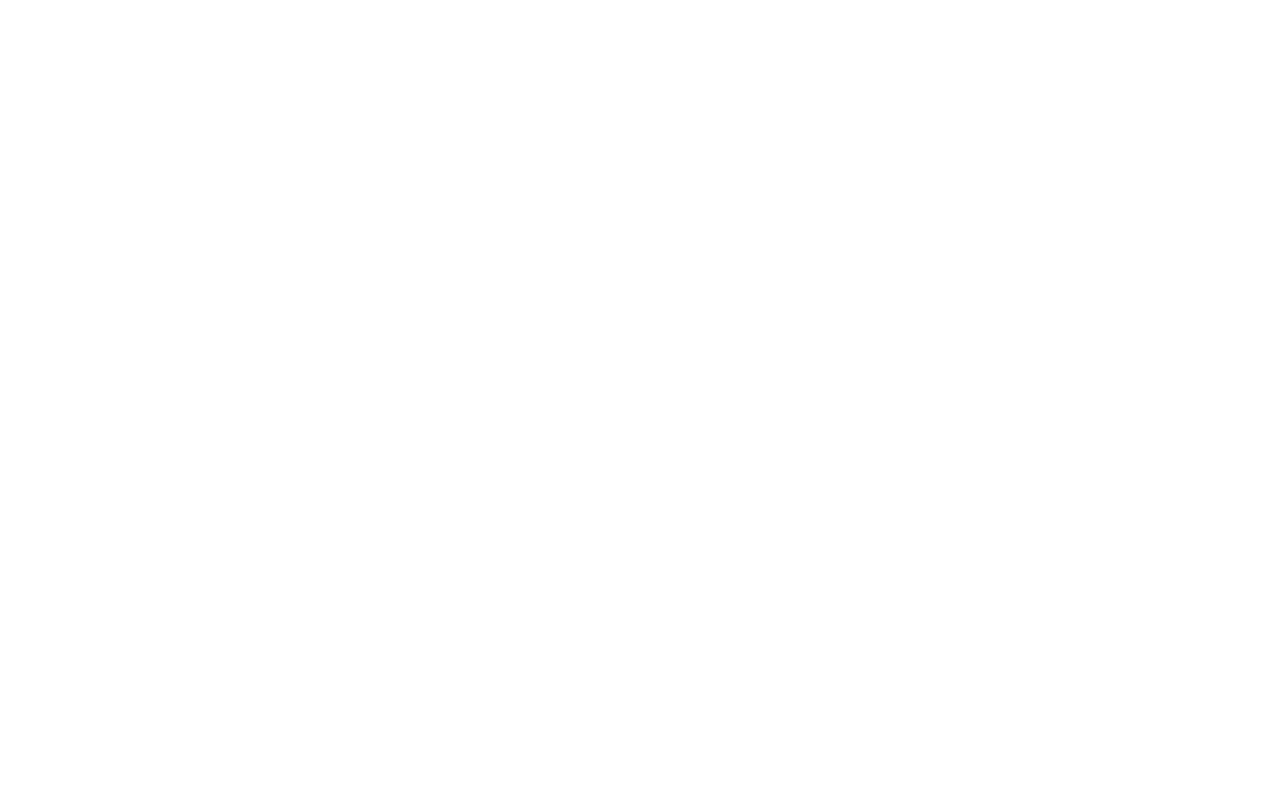
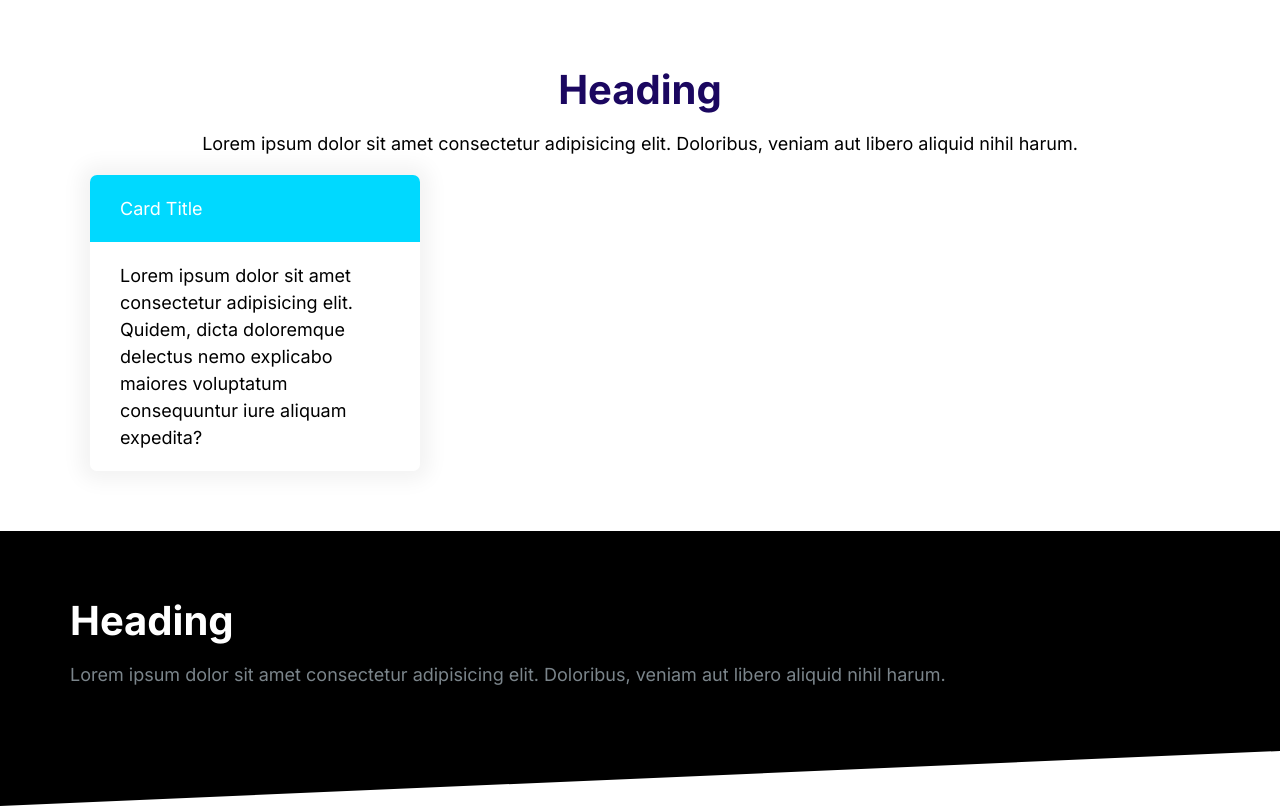
Before and after one commit to Jalupus/moshifycourse, a plain HTML site: page index.html in a window 1280 px wide. Drawn offline with Linux system fonts and the light colour scheme.

Commit message:
built blocks

```diff
--- a/css/styles.css
+++ b/css/styles.css
@@ -567,3 +567,42 @@ a {
     max-height: 100vh;
     opacity: 1;
 }
+
+/* Blocks */
+.block {
+    --padding-vertical: 6rem;
+    padding: var(--padding-vertical) 2rem;
+}
+
+.block__heading {
+    margin-top: 0;
+}
+
+.block__header {
+    text-align: center;
+}
+
+.block--dark {
+    background: #000;
+    color: #7b858b;
+}
+
+.block--dark .block__heading {
+    color: #fff;
+}
+
+.block--skewed-right {
+    clip-path: polygon(0 0, 100% 0%, 100% 100%, 0 80%);
+    padding-bottom: calc(var(--padding-vertical) + 4rem);
+}
+
+.block--skewed-left {
+    clip-path: polygon(0 0, 100% 0%, 100% 80%, 0 100%);
+    padding-bottom: calc(var(--padding-vertical) + 4rem);
+}
+
+/* Container */
+.container {
+    max-width: 1140px;
+    margin: 0 auto;
+}
--- a/index.html
+++ b/index.html
@@ -13,6 +13,29 @@
     <link rel="stylesheet" href="css/styles.css">
 </head>
 <body>
-
+    <section class="block container">
+        <header class="block__header">
+            <h2 class="block__heading">Heading</h2>
+            <p>
+                Lorem ipsum dolor sit amet consectetur adipisicing elit. Doloribus, veniam aut libero aliquid nihil harum.
+            </p>
+        </header>
+        <div style="width: 30%">
+            <div class="card card--secondary">
+                <header class="card__header">Card Title</header>
+            <div class="card__body">Lorem ipsum dolor sit amet consectetur adipisicing elit. Quidem, dicta doloremque delectus nemo explicabo maiores voluptatum consequuntur iure aliquam expedita?</div>
+        </div>
+    </div>
+    </section>
+    <section class="block block--dark block--skewed-left">
+        <div class="container">
+            <h2 class="block__heading">Heading</h2>
+            <p>
+                Lorem ipsum dolor sit amet consectetur adipisicing elit. Doloribus, veniam aut libero aliquid nihil harum.
+            </p>
+        </div>
+    </section>
+<!-- JS script before end of body -->
+    <script src="js/main.js"></script>
 </body>
 </html>
```
Also changed, not shown: components/blocks.html (added, +22 -0 lines), components/collapsibles.html (+0 -1 lines).
